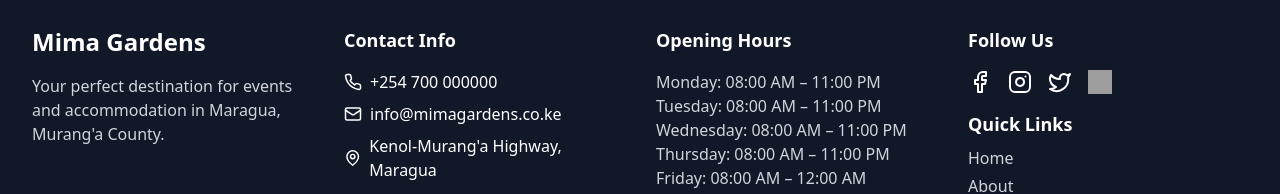
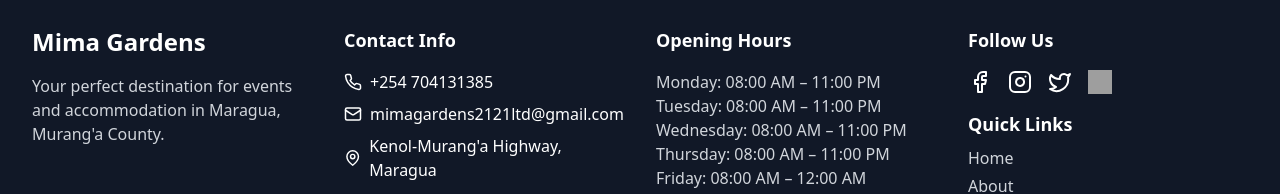
Before and after one commit to Kagwi/mimagardens.github.io, a React (Vite) app: page /contact in a window 1280 px wide. Shown: the part 1162-1356 px from the top of the page. Built offline with nearby package versions, Linux system fonts and the light colour scheme; grey boxes are pictures that could not be loaded.

Commit message:
Update Footer.tsx

```diff
--- a/src/components/Footer.tsx
+++ b/src/components/Footer.tsx
@@ -21,11 +21,11 @@ const Footer = () => {
             <div className="space-y-2">
               <div className="flex items-center">
                 <Phone size={18} className="mr-2" />
-                <span>+254 700 000000</span>
+                <span>+254 704131385</span>
               </div>
               <div className="flex items-center">
                 <Mail size={18} className="mr-2" />
-                <span>info@mimagardens.co.ke</span>
+                <span>mimagardens2121ltd@gmail.com</span>
               </div>
               <div className="flex items-center">
                 <MapPin size={18} className="mr-2" />
@@ -62,7 +62,7 @@ const Footer = () => {
                 <Twitter size={24} />
               </a>
               <a href="https://wa.me/254704131385" className="hover:text-emerald-400 transition-colors">
-                <img src="/mnt/data/image.png" alt="WhatsApp" className="w-6 h-6" />
+                <img src="https://green-api.com/en/docs/assets/whatsapp.svg" alt="WhatsApp" className="w-6 h-6" />
               </a>
             </div>
             <h4 className="text-lg font-semibold mb-2">Quick Links</h4>
```
